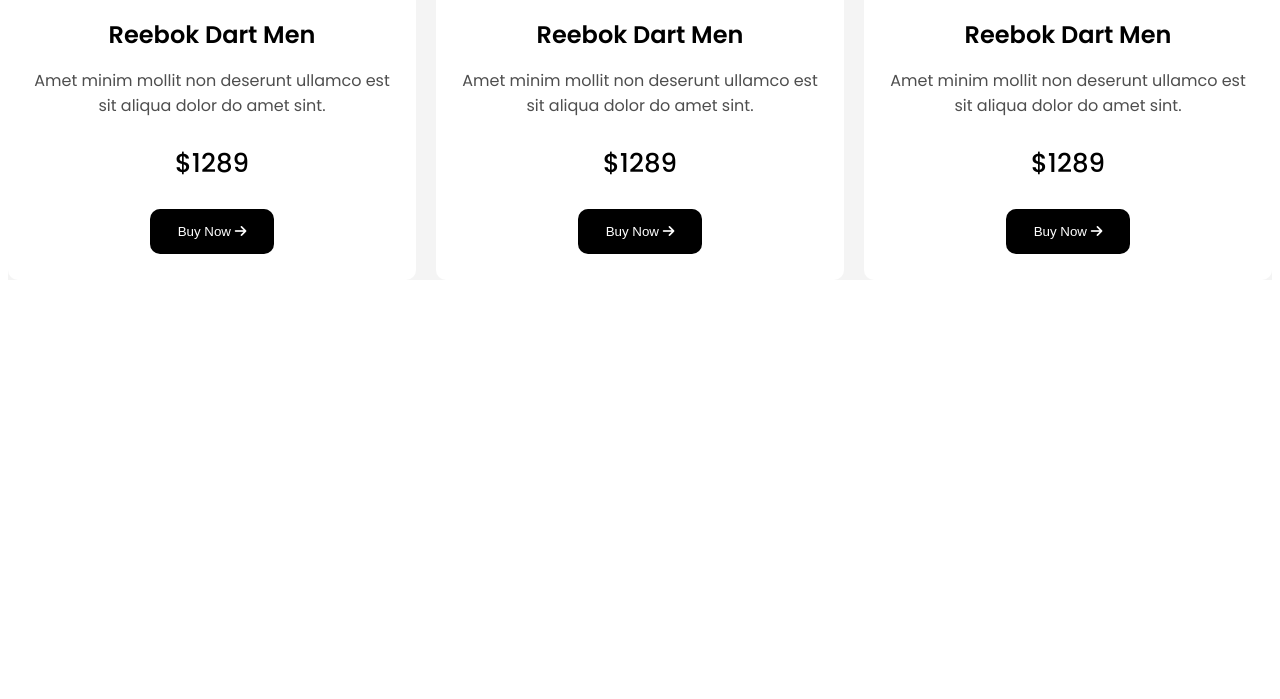
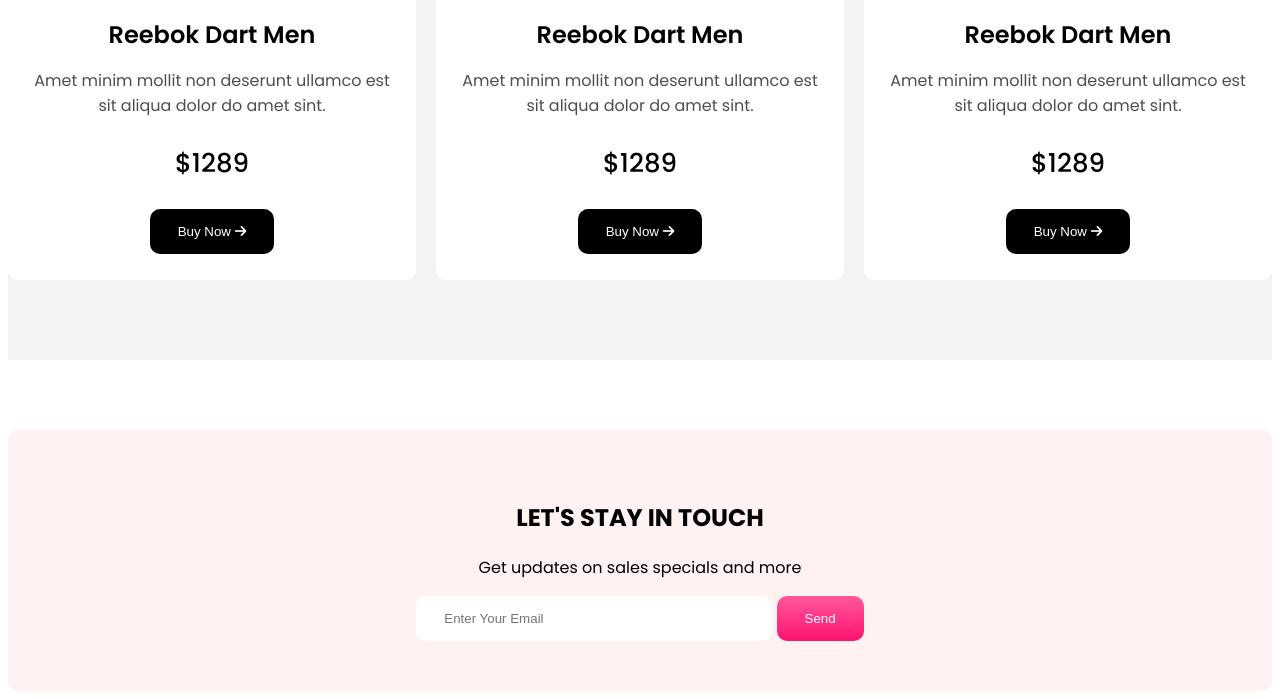
Before and after one commit to afrinaswarna/panda-commerce-repo, a plain HTML site: page index.html in a window 1280 px wide. Shown: the part 1823-2522 px from the top of the page. Before the commit the page ends 2111 px from the top, so only its background shows below. Drawn offline with Linux system fonts and the light colour scheme.

Commit message:
added footer

```diff
--- a/index.html
+++ b/index.html
@@ -115,6 +115,16 @@
 
          </section>
     </main>
-    <footer></footer>
+    <footer class="footer container">
+        <div>
+            <h2>LET'S STAY IN TOUCH</h2>
+        <p>Get updates on sales specials and more</p>
+        <div class="footer-div">
+            <input type="text" placeholder="Enter Your Email">
+            <button class="panda-btn">Send</button>
+        </div>
+        </div>
+
+    </footer>
 </body>
 </html>
--- a/styles/style.css
+++ b/styles/style.css
@@ -121,6 +121,9 @@
 /* shoes and backpack related styles */
 .shoes-backpack-section{
     background: #F4F4F4;
+    padding-bottom: 80px;
+    margin-bottom: 70px;
+
 }
 .shoes-section h4{
 font-weight: 600;
@@ -140,7 +143,7 @@
 .shoes-card h4{
     font-weight: 600;
     font-size: 24px;
-    margin-bottom: 0;
+
 }
 .shoes-card p{
     color: #4E4E4E;
@@ -156,6 +159,26 @@
 }
 .shoes-card .panda-btn{
     background: black;
+}
+
+
+/* footer styles */
+
+.footer{
+    background: #FFF2F1;
+    display: flex;
+    justify-content: center;
+    text-align: center;
+    padding: 50px 0;
+    border-radius: 10px;
+}
+.footer-div input{
+color: white;
+    font-weight: 500;
+    border: none;
+    padding: 15px 28px;
+    border-radius: 10px;
+    width: 300px;
 }
 /* responsive styles for mobile device*/
 @media screen and (max-width:576px){
```
